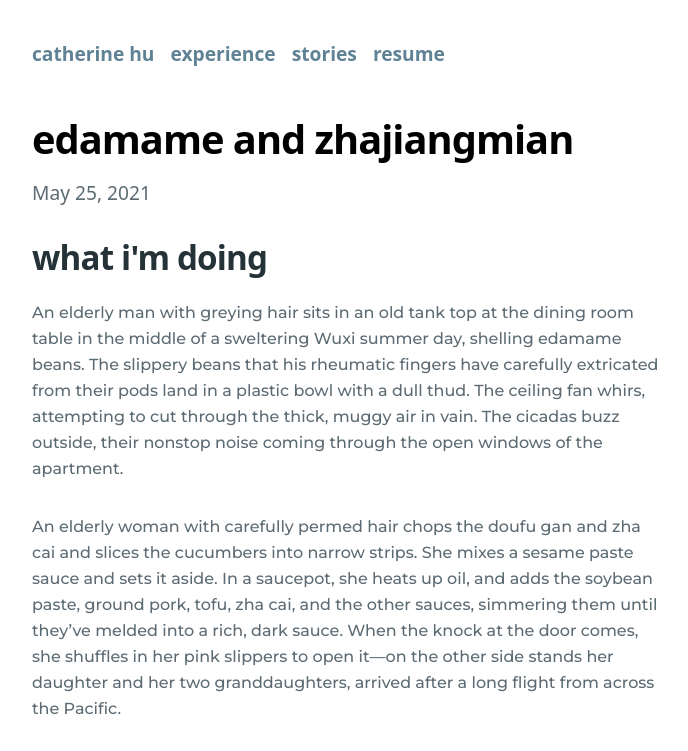
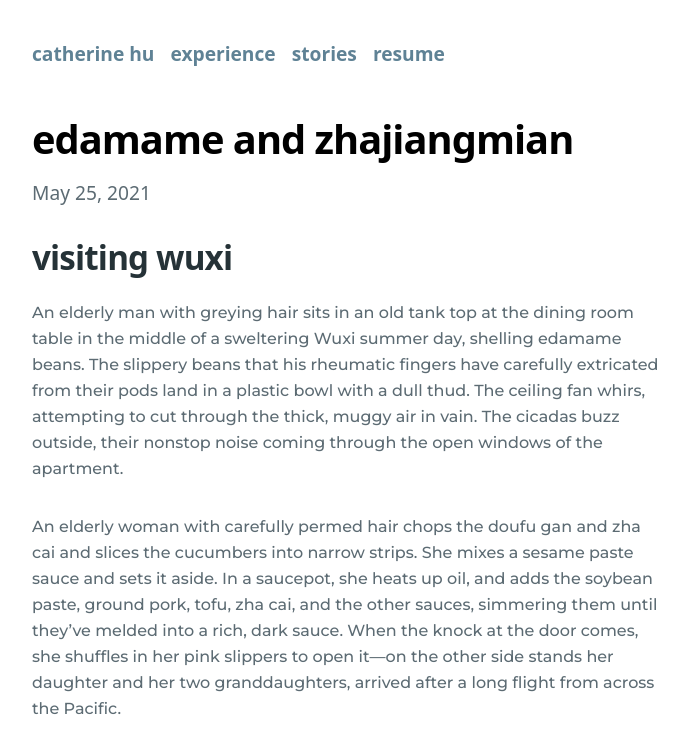
Before and after one commit to catherinehhu/blog_site, a Gatsby site: page /edamame-and-zhajiangmian/ in a window 1280 px wide. Shown: the top 751 px of the page, without its empty margins (292-980 px from the left). Built offline with nearby package versions, Linux system fonts and the light colour scheme; Gatsby itself is replaced by a stand-in of ours.

Commit message:
typo fix

```diff
--- a/content/blog/edamame-and-zhajiangmian/index.md
+++ b/content/blog/edamame-and-zhajiangmian/index.md
@@ -4,7 +4,7 @@ date: "2021-05-25"
 description: "comfort foods"
 ---
 
-## what i'm doing
+## visiting wuxi
 
 An elderly man with greying hair sits in an old tank top at the dining room table in the middle of a sweltering Wuxi summer day, shelling edamame beans. The slippery beans that his rheumatic fingers have carefully extricated from their pods land in a plastic bowl with a dull thud. The ceiling fan whirs, attempting to cut through the thick, muggy air in vain. The cicadas buzz outside, their nonstop noise coming through the open windows of the apartment.
 
```
